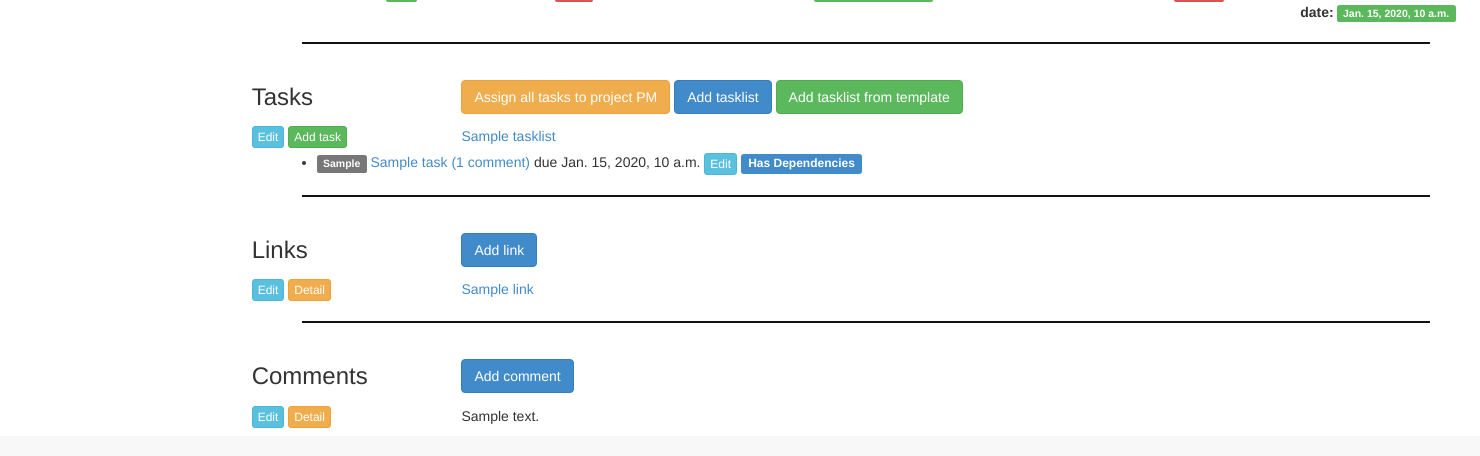
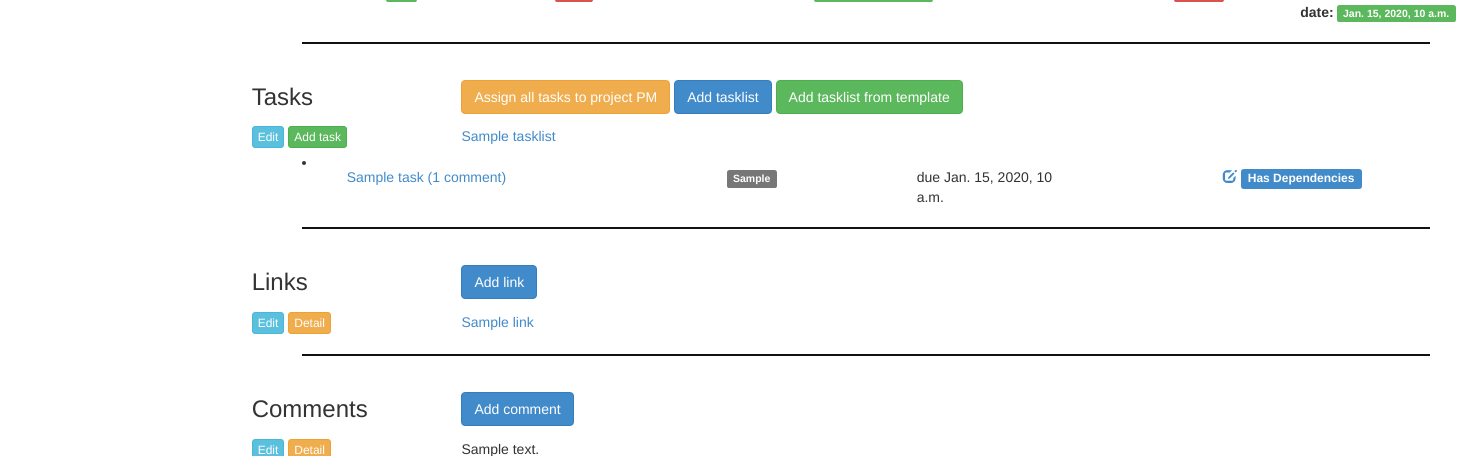
Before and after one commit to ehoanshelt/wpeopm, a Django app: template projects/templates/projects/project_detail.html in a window 1480 px wide. Shown: the part 442-898 px from the top of the page. Before the commit the page ends 870 px from the top, so only its background shows below. Run offline with Django 3.2, Linux system fonts and the light colour scheme; the template is opened without the code that fills it: most values are stand-ins (such as "Sample title", 1, 10 or a date in 2020); some libraries are stand-ins or nearby versions.

Commit message:
Added styling to non-completed tasks v1

```diff
--- a/projects/templates/projects/project_detail.html
+++ b/projects/templates/projects/project_detail.html
@@ -60,13 +60,27 @@ Completed on {{ project.completedDate }}
 		<ul>
 		{% for task in tasklist.task_set.all %}
 			{% if not task.status == 'C' %}
-			<li><span class="label label-default">{% if task.PM %}{{ task.PM }}{% else %}Unassigned{% endif %}</span> <a href="{% url 'task_detail' tasklist.id task.id %}">{{ task.name }} {% if task.numComments > 0 %}({{ task.numComments }} comment{{ task.numComments|pluralize:"s" }}){% endif %}</a> <span>{% if task.dueDate %}due {{ task.dueDate }}{% else %}no due date{% endif %}</span> <a class="task_edit btn btn-xs btn-info" href="{% url 'task_edit' tasklist.id task.id %}">Edit</a>
-				{% if task.can_be_completed %}
-				<a class="task_complete btn btn-xs btn-warning" id="task_{{ task.id }}" aria-tasklistid="{{ tasklist.id }}" aria-taskid="{{ task.id }}">Done</a>
-				<a class="task-delete btn btn-xs btn-danger" id="id_task_delete_{{ task.id }}" aria-tasklistid="{{ tasklist.id }}" aria-taskid="{{ task.id }}">Delete</a>
+			<li>
+			<div class="container">
+				<div class="col-md-4">
+					<a href="{% url 'task_detail' tasklist.id task.id %}">{{ task.name }} {% if task.numComments > 0 %}({{ task.numComments }} comment{{ task.numComments|pluralize:"s" }}){% endif %}</a>
+				</div>
+				<div class="col-md-2">
+					<span class="label label-default">{% if task.PM %}{{ task.PM }}{% else %}Unassigned{% endif %}</span>
+				</div>
+				<div class="col-md-2">
+					<span>{% if task.dueDate %}due {{ task.dueDate }}{% else %}no due date{% endif %}</span>
+				</div>
+				<div class="col-md-3" style="text-align:right">
+					<a class="task_edit glyphicon glyphicon-edit" href="{% url 'task_edit' tasklist.id task.id %}" alt="Edit"></a>
+						{% if task.can_be_completed %}
+						<a class="task_complete glyphicon glyphicon-ok" id="task_{{ task.id }}" aria-tasklistid="{{ tasklist.id }}" aria-taskid="{{ task.id }}" alt="Completed"></a>
+						<a class="task-delete glyphicon glyphicon-remove" id="id_task_delete_{{ task.id }}" aria-tasklistid="{{ tasklist.id }}" aria-taskid="{{ task.id }}" alt="Delete"></a>
+				</div>
 				{% else %}
 				<span class="label label-primary small-text">Has Dependencies</span>
 				{% endif %}
+			</div>
 			</li>
 			{% elif task.status == 'C' %}
 			<li><span class="label label-default">{% if task.PM %}{{ task.PM }}{% else %}Unassigned{% endif %}</span> <a href="{% url 'task_detail' tasklist.id task.id %}"><strike>{{ task.name }}</strike>  {% if task.numComments > 0 %}({{ task.numComments }} comment{{ task.numComments|pluralize:"s" }}){% endif %}</a>
```
